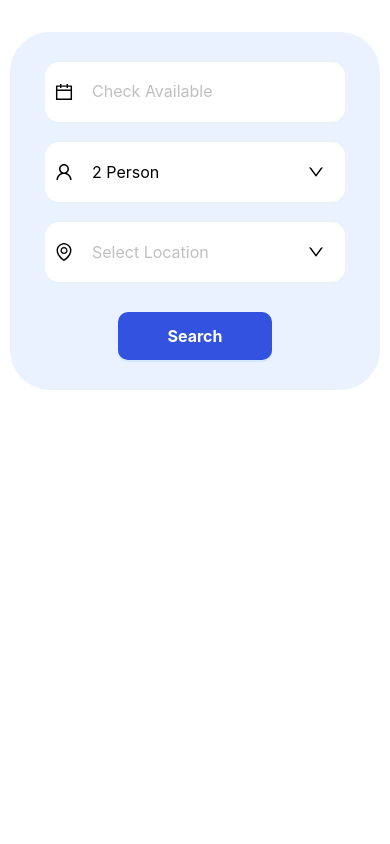
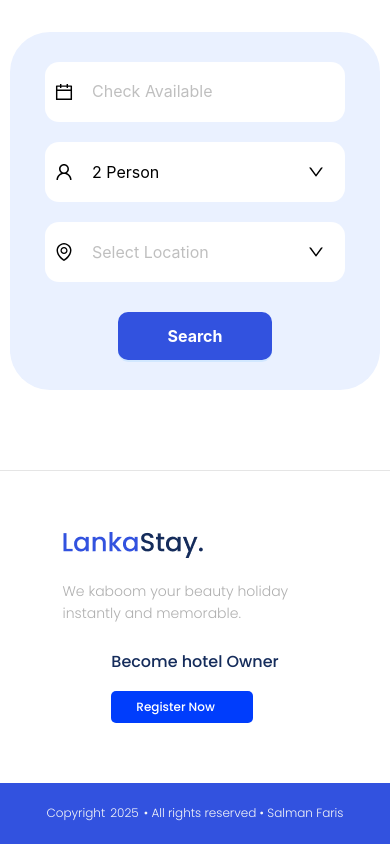
Before and after one commit to nursahtuncel/Lankastay, a React (Vite) app: page / in a window 390 px wide. Shown: the part 917-1761 px from the top of the page. Before the commit the page ends 1307 px from the top, so only its background shows below. Built offline with nearby package versions, Linux system fonts and the light colour scheme.

Commit message:
[JA-13] - footer component oluşturuldu ve yıl(2025) responsive olarak yapıldı, sayfanın responsive ayarları yapıldı.

```diff
--- a/src/components/BookingComponent/index.jsx
+++ b/src/components/BookingComponent/index.jsx
@@ -1,3 +1,4 @@
+/* eslint-disable react/prop-types */
 import "./styles.scss";
 import { Button } from "./../Button/index";
 
--- /dev/null
+++ b/src/components/Footer/index.jsx
@@ -0,0 +1,41 @@
+import "./styles.scss";
+import { Button } from "../Button/index";
+import LankaStay from "../../assets/images/Footer/LankaStay.png";
+import { Link } from "react-router-dom";
+
+const Footer = () => {
+  const thisYear = new Date().getFullYear();
+  return (
+    <section className="footer">
+      <div className="footer-contents">
+        <div className="footer-contents-title">
+          <div className="footer-contents-title-image">
+            <Link to="/">
+              <img className="footer-img" src={LankaStay} alt="LankaStay." />
+            </Link>
+          </div>
+          <p className="footer-text">
+            We kaboom your beauty holiday instantly and memorable.
+          </p>
+        </div>
+        <div className="footer-contents-visitor">
+          <p className="footer-visitor-text">Become hotel Owner</p>
+          <div className="footer-register-button">
+            <Link to="/Register" className="link-to">
+              <Button type="primary" className={"footer-register-button-btn"}>
+                Register Now
+              </Button>
+            </Link>
+          </div>
+        </div>
+      </div>
+      <div className="footer-info">
+        <p className="footer-info-text">Copyright</p>
+        <p className="footer-info-text">{thisYear}</p>
+        <p className="footer-info-text">• All rights reserved • Salman Faris</p>
+      </div>
+    </section>
+  );
+};
+
+export default Footer;
--- /dev/null
+++ b/src/components/Footer/styles.scss
@@ -0,0 +1,124 @@
+@use "../../styles/index" as *;
+
+.footer {
+  display: flex;
+  align-items: center;
+  flex-direction: column;
+  justify-content: center;
+  border-top: 1px solid $light-gray-color;
+  width: 100%;
+  height: auto;
+  margin: auto;
+  margin-top: 80px;
+
+  .footer-contents {
+    display: flex;
+    justify-content: space-between;
+    width: 100%;
+    max-width: 1043px;
+    margin-top: 61px;
+    margin-bottom: 60px;
+
+    .footer-contents-title {
+      display: flex;
+      flex-direction: column;
+      max-width: 265px;
+      gap: 11px;
+
+      .footer-contents-title-image {
+        width: 140px;
+        height: 26px;
+        margin-bottom: 11px;
+
+        .footer-img {
+          width: 100%;
+        }
+      }
+
+      .footer-text {
+        font-size: clamp(14px, 2vw, 16px);
+        line-height: clamp(22px, 3vw, 24px);
+        font-weight: 300;
+        text-align: left;
+        color: $smoke-text-color;
+        margin: 0;
+      }
+    }
+
+    .footer-contents-visitor {
+      display: flex;
+      flex-direction: column;
+      gap: 17px;
+
+      .footer-visitor-text {
+        font-size: clamp(16px, 2.5vw, 18px);
+        line-height: clamp(24px, 3.5vw, 27px);
+        font-weight: 500;
+        text-align: left;
+        color: $text-color;
+        padding-top: 6px;
+        margin: 0;
+      }
+
+      .footer-register-button {
+        .link-to {
+          text-decoration: none;
+        }
+        .footer-register-button-btn {
+          display: flex;
+          align-items: center;
+          border: none;
+          border-radius: 5px;
+          padding: 10px 25px;
+          width: 142px;
+          height: 32px;
+          font-size: clamp(12px, 2vw, 14px);
+          line-height: clamp(18px, 3vw, 21px);
+          font-weight: 500;
+          color: $white-color;
+        }
+      }
+    }
+  }
+
+  .footer-info {
+    display: flex;
+    align-items: center;
+    justify-content: center;
+    width: 100%;
+    max-height: 61px;
+    height: 61px;
+    background-color: $primary-color;
+    gap: 5px;
+
+    .footer-info-text {
+      font-size: clamp(12px, 2vw, 14px);
+      line-height: clamp(18px, 3vw, 21px);
+      font-weight: 300;
+      color: $white-smoke-color;
+      margin: 0;
+    }
+  }
+
+  @media (max-width: 1072px) {
+    .footer-contents {
+      padding: 0 10px;
+    }
+  }
+
+  @media (max-width: 472px) {
+    .footer-contents {
+      flex-wrap: wrap;
+      justify-content: center;
+      gap: 20px;
+    }
+  }
+
+  @media (max-width: 340px) {
+    .footer-info {
+      padding: 0 10px;
+      flex-wrap: wrap;
+      justify-content: center;
+    }
+  }
+}
--- a/src/pages/Homepage/index.jsx
+++ b/src/pages/Homepage/index.jsx
@@ -1,4 +1,5 @@
 
+import Footer from "../../components/Footer";
 import Hero from "../../components/HeroSection";
 import FilterBar from "../../components/HeroSection/FilterBar";
 import "./styles.scss";
@@ -8,6 +9,7 @@ const Homepage = () => {
     <div className="homepage">
       <Hero />
       <FilterBar />
+      <Footer />
     </div>
   );
 };
```
Also changed, not shown: src/assets/images/Footer/LankaStay.png (added).
